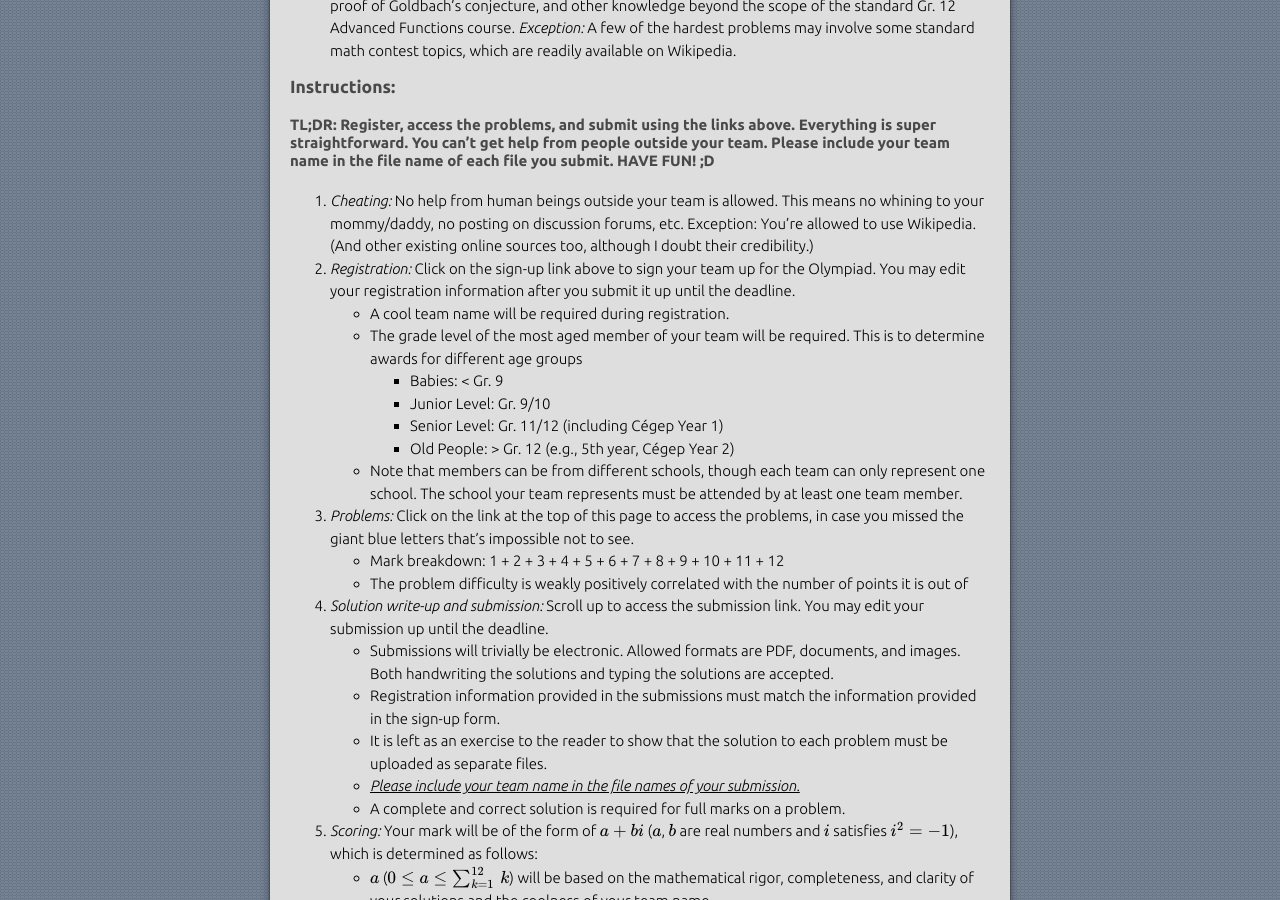
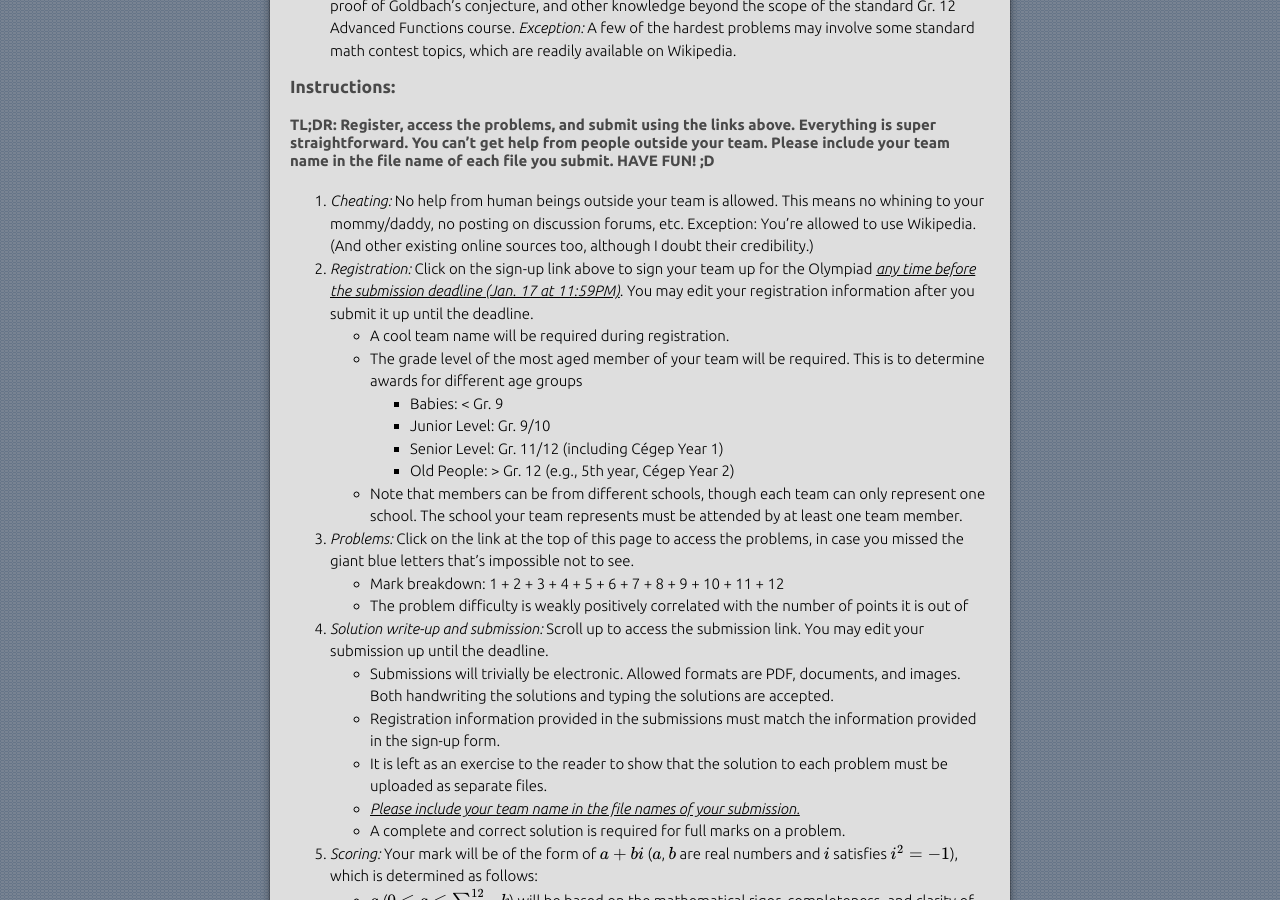
Before and after one commit to sjammathletes/sjammathletes.github.io, a Jekyll site: the page built from sjammo.md, in a window 1280 px wide and 900 px high, scrolled down 878 px. Built offline with Jekyll 4.4.1, drawn with Linux system fonts in a browser that asks for light colours; our own code applies the rules of GitHub Pages for plain Markdown files.

Commit message:
clarified registration deadline

```diff
--- a/sjammo.md
+++ b/sjammo.md
@@ -22,7 +22,7 @@ If you have any questions or comments, please email Zed (liz0075@wrdsb.ca), Tian
 ### Instructions:
 #### TL;DR: Register, access the problems, and submit using the links above. Everything is super straightforward. You can’t get help from people outside your team. Please include your team name in the file name of each file you submit. HAVE FUN! ;D
 1. *Cheating:* No help from human beings outside your team is allowed. This means no whining to your mommy/daddy, no posting on discussion forums, etc. Exception: You’re allowed to use Wikipedia. (And other existing online sources too, although I doubt their credibility.)
-2. *Registration:* Click on the sign-up link above to sign your team up for the Olympiad. You may edit your registration information after you submit it up until the deadline.
+2. *Registration:* Click on the sign-up link above to sign your team up for the Olympiad <i><ins>any time before the submission deadline (Jan. 17 at 11:59PM)</ins></i>. You may edit your registration information after you submit it up until the deadline.
     - A cool team name will be required during registration.
     - The grade level of the most aged member of your team will be required. This is to determine awards for different age groups
         - Babies: < Gr. 9
```
